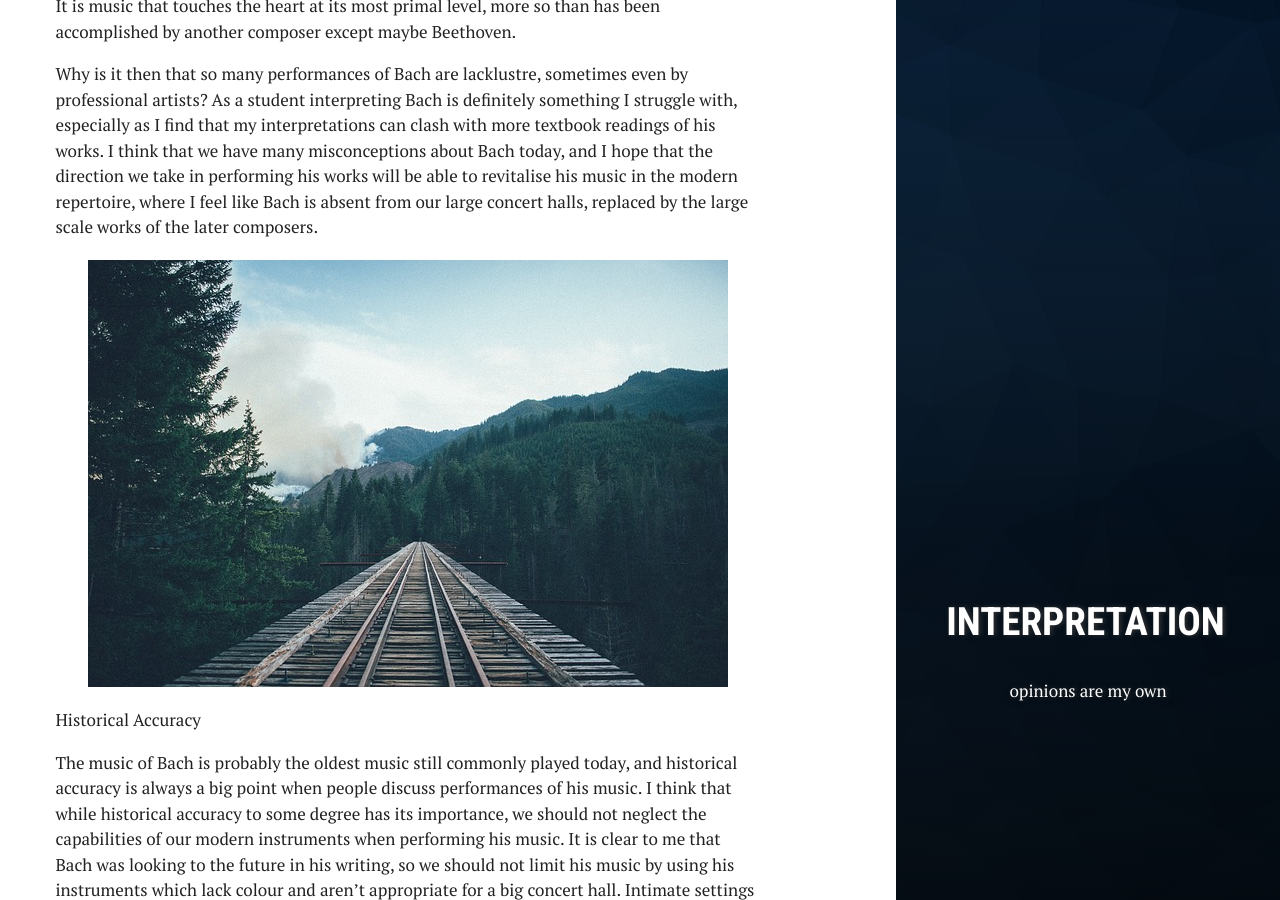
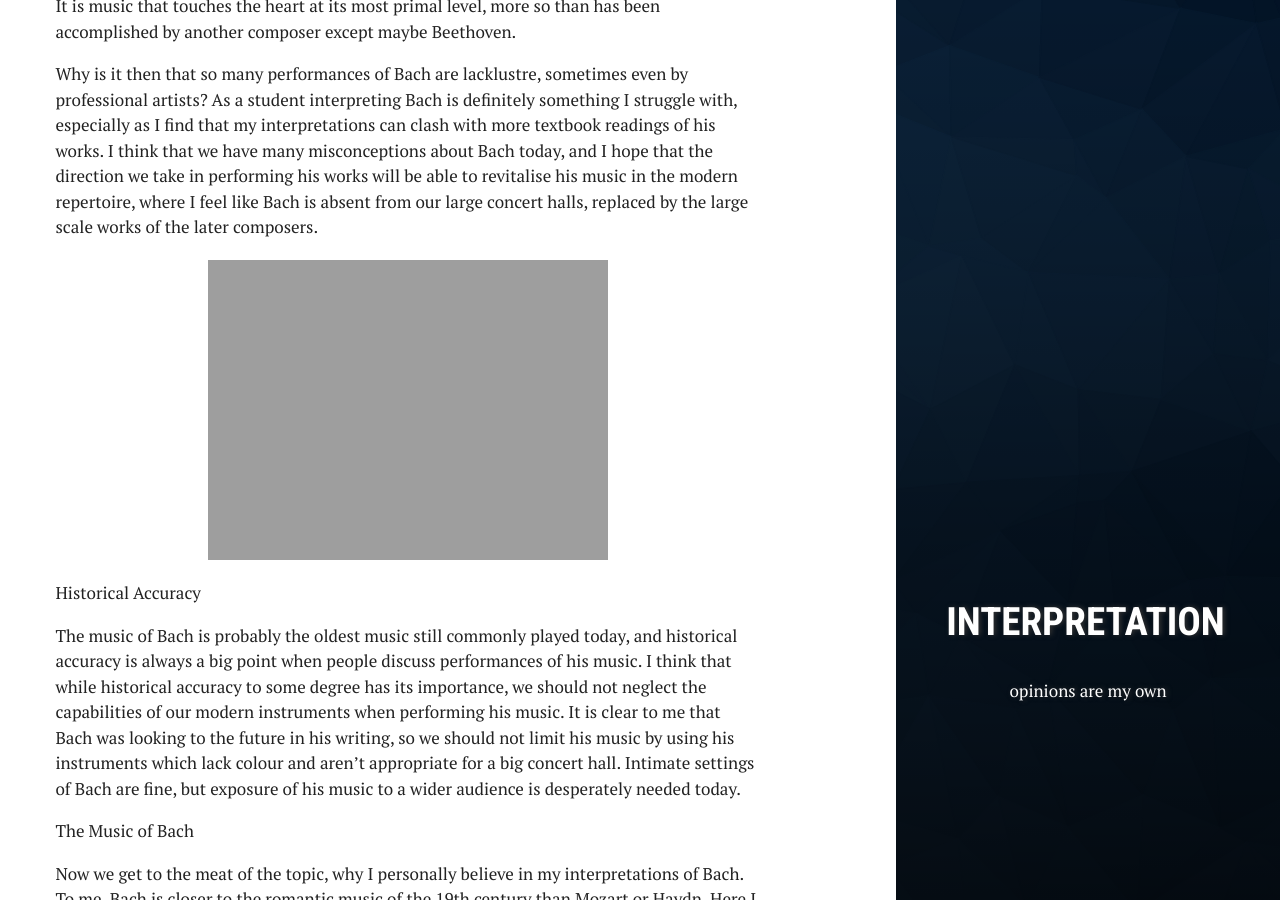
Before and after one commit to moke8198/moke8198.github.io, a Jekyll site: the page built from _posts/2017-08-06-The-Romantic-Music-of-Bach.md, in a window 1280 px wide and 900 px high, scrolled down 368 px. Built offline with Jekyll 4.4.1, drawn with Linux system fonts in a browser that asks for light colours.

Commit message:
Update 2017-08-06-The-Romantic-Music-of-Bach.md

```diff
--- a/_posts/2017-08-06-The-Romantic-Music-of-Bach.md
+++ b/_posts/2017-08-06-The-Romantic-Music-of-Bach.md
@@ -15,7 +15,7 @@ Learning to enjoy Bach’s music can be a challenge. To many they think he is bo
 
 Why is it then that so many performances of Bach are lacklustre, sometimes even by professional artists? As a student interpreting Bach is definitely something I struggle with, especially as I find that my interpretations can clash with more textbook readings of his works. I think that we have many misconceptions about Bach today, and I hope that the direction we take in performing his works will be able to revitalise his music in the modern repertoire, where I feel like Bach is absent from our large concert halls, replaced by the large scale works of the later composers.
 
-<img src="https://moke8198.github.io/assets/images/rails.jpg" alt="Mountain View">
+<img src="https://moke8198.github.io/assets/images/performancemass.jpg" alt="">
 Historical Accuracy
 
 The music of Bach is probably the oldest music still commonly played today, and historical accuracy is always a big point when people discuss performances of his music. I think that while historical accuracy to some degree has its importance, we should not neglect the capabilities of our modern instruments when performing his music. It is clear to me that Bach was looking to the future in his writing, so we should not limit his music by using his instruments which lack colour and aren’t appropriate for a big concert hall. Intimate settings of Bach are fine, but exposure of his music to a wider audience is desperately needed today.
```
